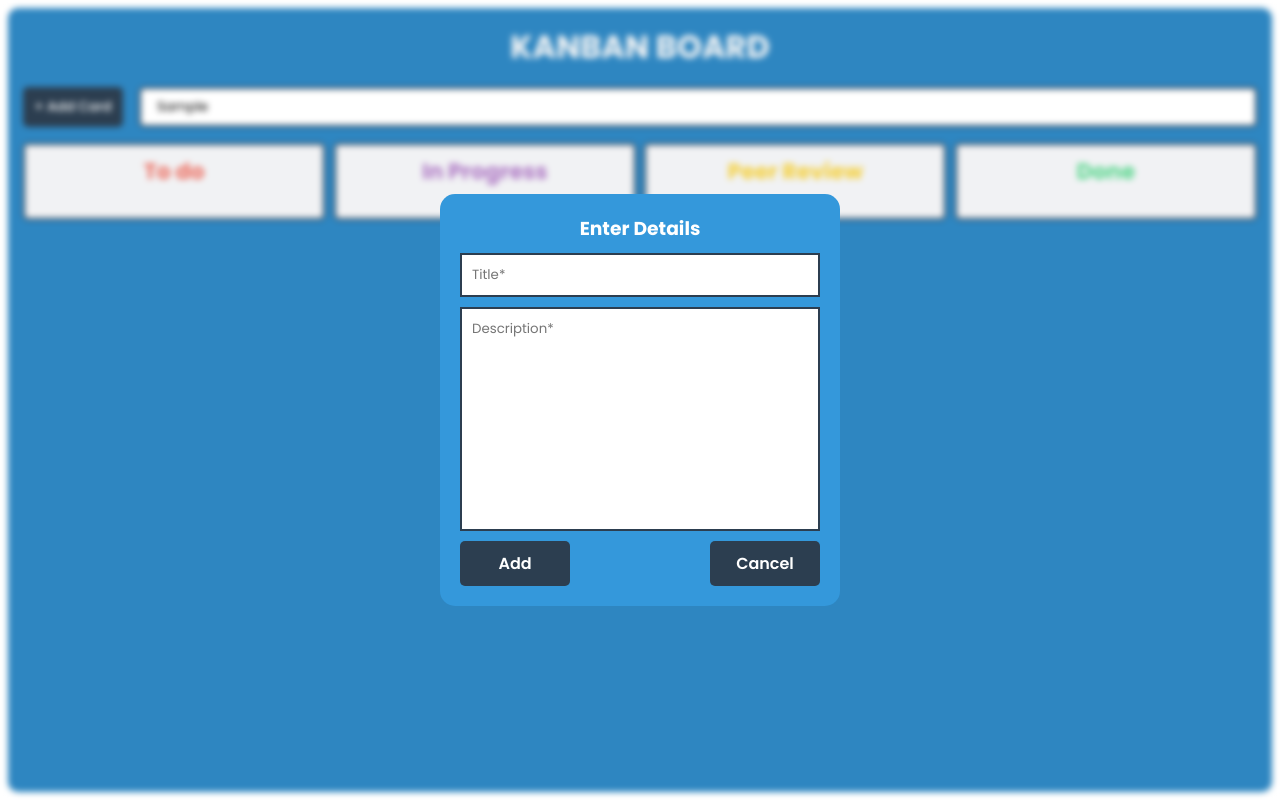
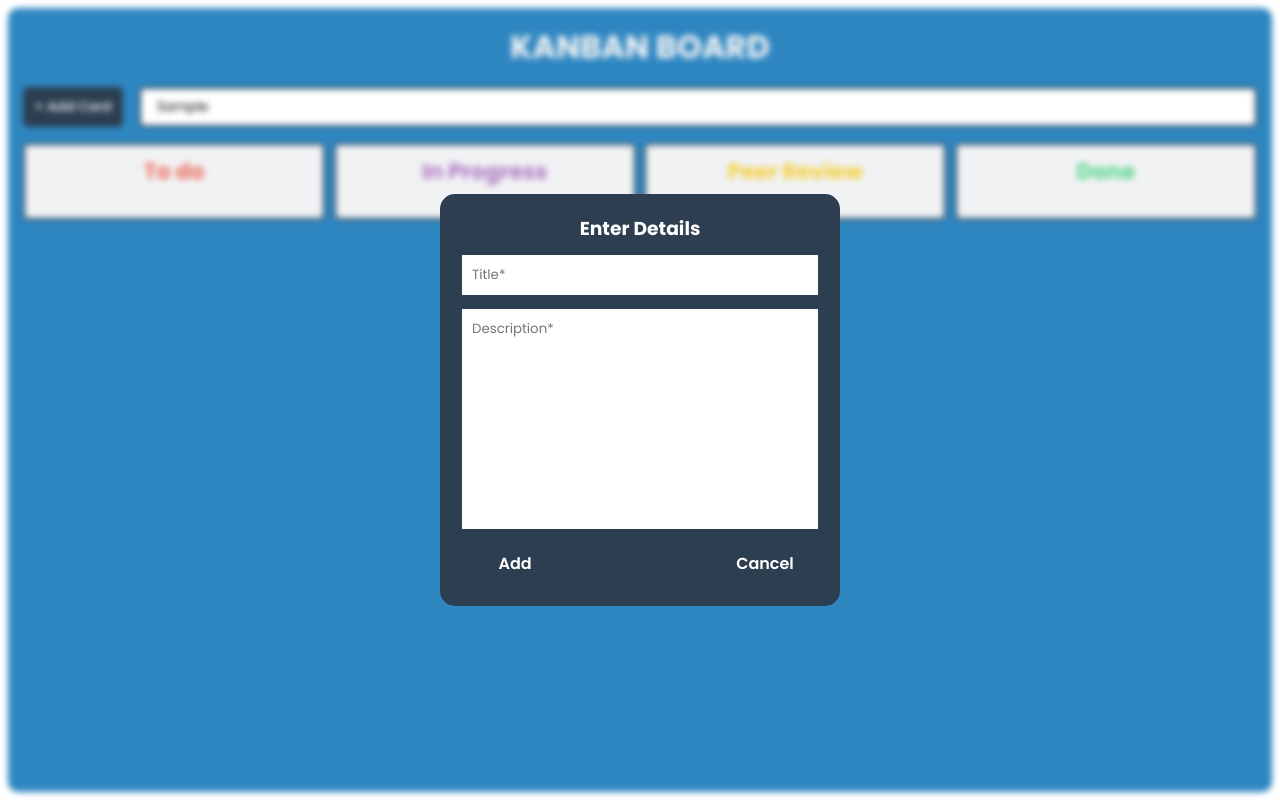
Before and after one commit to Sahadev18/Kanban-Board, a React (Vite) app: page / in a window 1280 px wide. Both pictures are taken after typing "Sample" into the empty fields and a click on the button "+ Add Card". Built offline with nearby package versions, Linux system fonts and the light colour scheme.

Commit message:
updated the card details component style

```diff
--- a/src/components/AddCardDetails/AddCardDetails.css
+++ b/src/components/AddCardDetails/AddCardDetails.css
@@ -13,7 +13,7 @@
   margin: 1.5rem;
   width: 400px;
   color: white;
-  background-color: #3498db;
+  background-color: #2c3e50;
   display: flex;
   flex-direction: column;
   padding: 20px;
```
